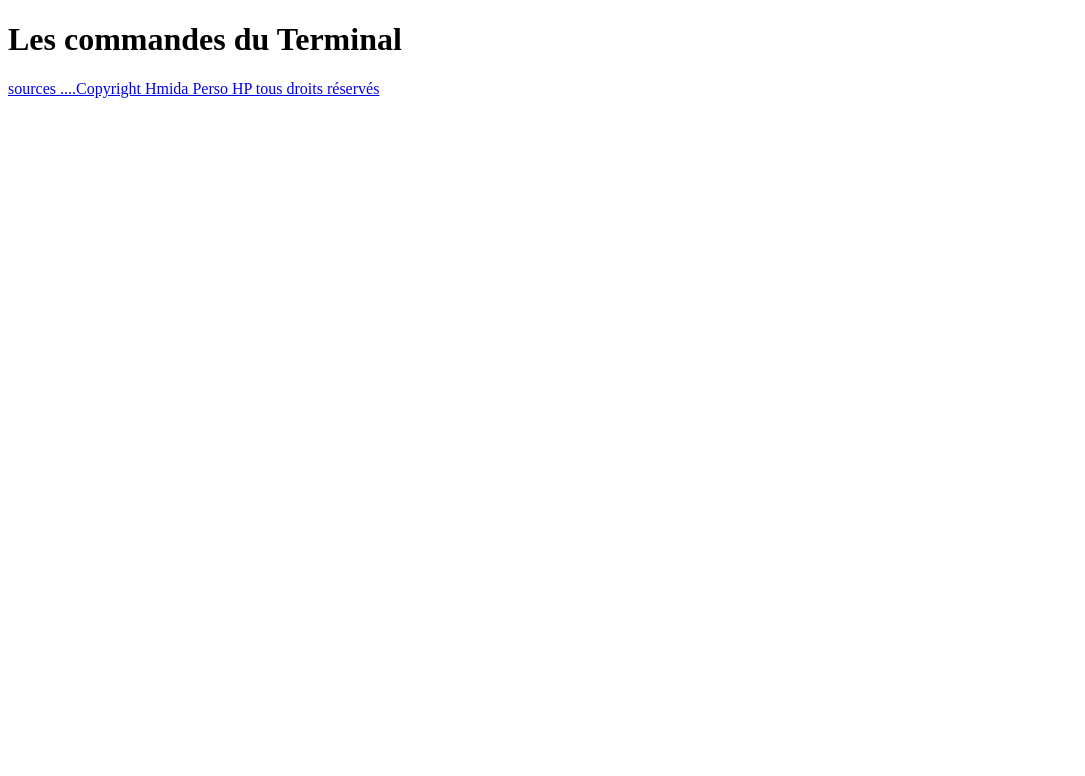
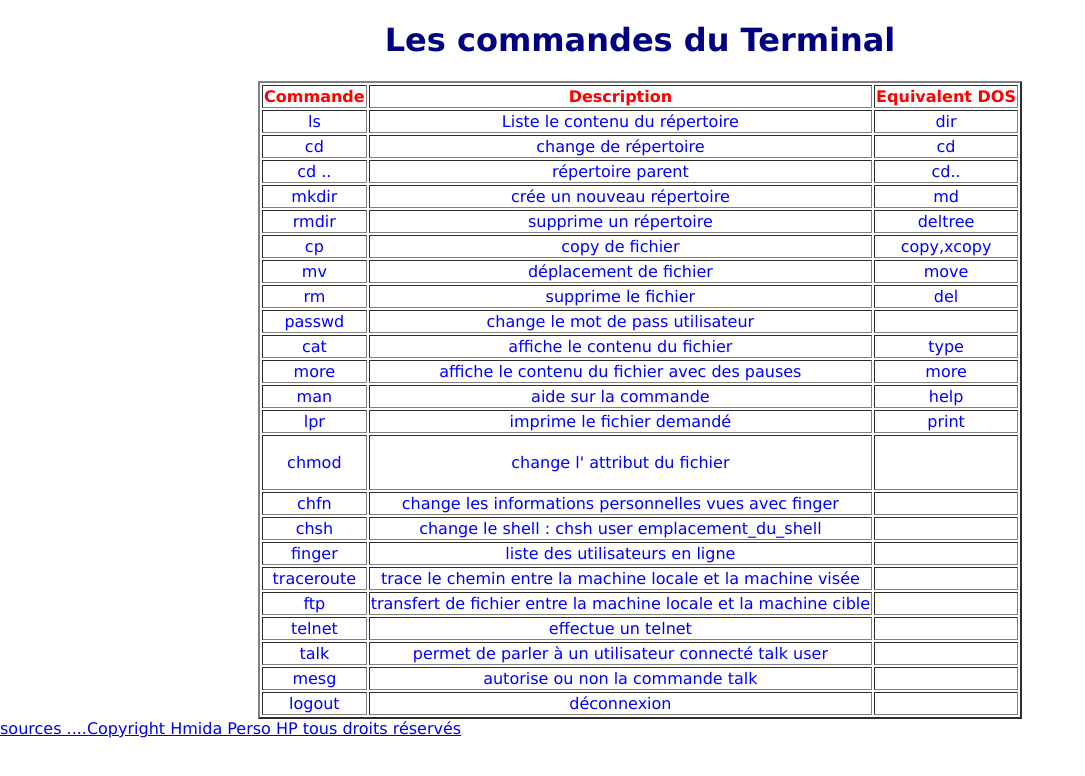
Before and after one commit to AhmedElHitmi/sheatsheet_cde_ter, a plain HTML site: page index.html in a window 1280 px wide. Shown: the whole page, without its empty margins (0-1085 px from the left). Drawn offline with Linux system fonts and the light colour scheme.

Commit message:
create a table in index.html

```diff
--- a/index.html
+++ b/index.html
@@ -15,10 +15,138 @@
       <h1>Les commandes du Terminal<h1>
     </header>
 
+    <div class="tablo">
+    <table border="2">
+      <tr>
+        <th>Commande</th>
+        <th>Description</th>
+        <th>Equivalent DOS</th>
+      </tr>
+      <tr>
+        <td>ls</td>
+        <td>Liste le contenu du répertoire</td>
+        <td>dir</td>
+      </tr>
+      <tr>
+        <td>cd</td>
+        <td>change de répertoire</td>
+        <td>cd</td>
+      </tr>
+      <tr>
+        <td>cd ..</td>
+        <td>répertoire parent</td>
+        <td>cd..</td>
+      </tr>
+      <tr>
+        <td>mkdir</td>
+        <td>crée un nouveau répertoire</td>
+        <td>md</td>
+      </tr>
+      <tr>
+        <td>rmdir</td>
+        <td>supprime un répertoire</td>
+        <td>deltree</td>
+      </tr>
+      <tr>
+        <td>cp</td>
+        <td>copy de fichier</td>
+        <td>copy,xcopy</td>
+      </tr>
+      <tr>
+        <td>mv</td>
+        <td>déplacement de fichier</td>
+        <td>move</td>
+      </tr>
+      <tr>
+        <td>rm</td>
+        <td>supprime le fichier</td>
+        <td>del</td>
+      </tr>
+      <tr>
+        <td>passwd</td>
+        <td>change le mot de pass utilisateur</td>
+        <td></td>
+      </tr>
+      <tr>
+        <td>cat</td>
+        <td>affiche le contenu du fichier</td>
+        <td>type</td>
+      </tr>
+      <tr>
+        <td>more</td>
+        <td>affiche le contenu du fichier avec des pauses</td>
+        <td>more</td>
+      </tr>
+      <tr>
+        <td>man</td>
+        <td>aide sur la commande</td>
+        <td>help</td>
+      </tr>
+      <tr>
+        <td>lpr</td>
+        <td>imprime le fichier demandé</td>
+        <td>print</td>
+      </tr>
+      <tr>
+        <td>chmod</td>
+        <td>
+          <p>change l' attribut du fichier</p>
+
+        </td>
+        <td></td>
+      </tr>
+      <tr>
+        <td>chfn</td>
+        <td>change les informations personnelles vues avec finger</td>
+        <td></td>
+      </tr>
+      <tr>
+        <td>chsh</td>
+        <td>change le shell : chsh user emplacement_du_shell</td>
+        <td></td>
+      </tr>
+      <tr>
+        <td>finger</td>
+        <td>	liste des utilisateurs en ligne</td>
+        <td></td>
+      </tr>
+      <tr>
+        <td>traceroute</td>
+        <td>trace le chemin entre la machine locale et la machine visée</td>
+        <td></td>
+      </tr>
+      <tr>
+        <td>ftp </td>
+        <td>transfert de fichier entre la machine locale et la machine cible</td>
+        <td></td>
+      </tr>
+      <tr>
+        <td>telnet</td>
+        <td>effectue un telnet</td>
+        <td></td>
+      </tr>
+      <tr>
+        <td>talk</td>
+        <td>permet de parler à un utilisateur connecté talk user </td>
+        <td></td>
+      </tr>
+      <tr>
+        <td>mesg</td>
+        <td>autorise ou non la commande talk</td>
+        <td></td>
+      </tr>
+      <tr>
+        <td>logout</td>
+        <td>déconnexion</td>
+        <td></td>
+
+    </table>
+    </div>
+
 
     <footer>
+      <a href= "http://www.epons.org/commandes-base-linux.php#file"> sources ....Copyright Hmida Perso HP tous droits réservés</a>
+    </footer>
 
-    </footer>
-  <a href= "http://www.epons.org/commandes-base-linux.php#file"> sources ....Copyright Hmida Perso HP tous droits réservés</a>
     </body>
 </html>
--- a/style.css
+++ b/style.css
@@ -0,0 +1,63 @@
+html, body {
+ margin: 0;
+ padding: 0;
+ }
+body {
+ background-color: white;
+ font-family: Verdana, sans-serif;
+ font-size: 100%;
+ }
+h1 {
+  color: navy;
+  text-align: center;
+}
+
+td {
+  color:blue;
+}
+
+th {
+  color:red;
+}
+
+span {
+  font-weight: bold;
+}
+
+table{
+  margin: auto;
+  text-align: center;
+}
+
+a href {
+  text-align: center;
+}
+blockquote
+{
+
+ box-shadow: 0px 0px 10px rgba(150, 150, 150, 1)
+}
+
+.tablo {
+  /*text-align: center;
+  box-shadow: 0px 0px 10px rgba(150, 150, 150, 1)*/
+}
+
+
+@media screen and (max-width: 1280px)
+
+{
+}
+     /* Sur tous types d'écran, quand la largeur de la fenêtre est comprise entre 1024px et 1280px
+@media all and (min-width: 1024px) and (max-width: 1280px)*/
+{
+}
+     /* Sur les téléviseurs*/
+@media tv
+{
+     }
+     /* Sur tous types d'écrans orientés verticalement *
+ @media all and (orientation: portrait)*/
+ {
+
+ }
```
